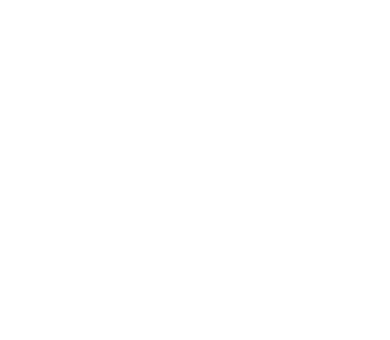
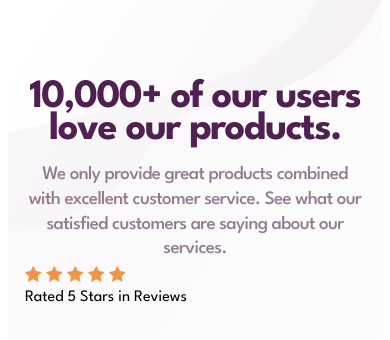
Before and after one commit to hirohiro2255/social-proof-section, a plain HTML site: page index.html in a window 390 px wide. Drawn offline with Linux system fonts and the light colour scheme.

Commit message:
Add hero layout for mobile

```diff
--- a/index.html
+++ b/index.html
@@ -22,5 +22,30 @@
     <link rel="stylesheet" href="sanitize.css" />
     <link rel="stylesheet" href="style.css" />
   </head>
-  <body></body>
+  <body>
+    <main class="container">
+      <section class="hero-container">
+        <div class="header-group">
+          <h1 class="main-heading">10,000+ of our users love our products.</h1>
+          <h2 class="sub-heading">
+            We only provide great products combined with excellent customer
+            service. See what our satisfied customers are saying about our
+            services.
+          </h2>
+        </div>
+        <div class="rating-group">
+          <div class="rating-detail">
+            <div class="rating-img-container">
+              <img src="images/icon-star.svg" alt="star" />
+              <img src="images/icon-star.svg" alt="star" />
+              <img src="images/icon-star.svg" alt="star" />
+              <img src="images/icon-star.svg" alt="star" />
+              <img src="images/icon-star.svg" alt="star" />
+            </div>
+            <p>Rated 5 Stars in Reviews</p>
+          </div>
+        </div>
+      </section>
+    </main>
+  </body>
 </html>
--- a/style.css
+++ b/style.css
@@ -0,0 +1,48 @@
+:root {
+  --primary-very-dark-magenta: hsl(300, 43%, 22%);
+  --primary-soft-pink: hsl(333, 80%, 67%);
+  --neutral-dark-grayish-magenta: hsl(303, 10%, 53%);
+  --neutral-light-grayish-magenta: hsl(300, 24%, 96%);
+  --neutral-white: hsl(0, 0%, 100%);
+}
+
+* {
+  font-family: 'League Spartan', sans-serif;
+}
+
+h1, h2, h3, h4, p, ul, li {
+  margin: 0;
+  padding: 0;
+}
+
+body {
+  background-image: url(images/bg-pattern-top-mobile.svg), url(images/bg-pattern-bottom-mobile.svg);
+  background-repeat: no-repeat;
+  background-position: top, bottom;
+}
+
+.container {
+  margin-top: 82px;
+  margin-right: calc((24 / 375) * 100%);
+  margin-left: calc((24 / 375) * 100%);
+  margin-bottom: 99px;
+}
+
+.main-heading {
+  color: var(--primary-very-dark-magenta);
+  font-size: clamp(2.5rem, 2.1479rem + 1.5023vw, 3.5rem);
+  font-weight: 700;
+  line-height: 0.8;
+  letter-spacing: -1.43px;
+  text-align: center;
+}
+
+.sub-heading {
+  margin-top: 17px;
+  color: var(--neutral-dark-grayish-magenta);
+  font-size: 1.1875rem;
+  font-weight: 500;
+  line-height: 1.3;
+  letter-spacing: -0.63px;
+  text-align: center;
+}
```
